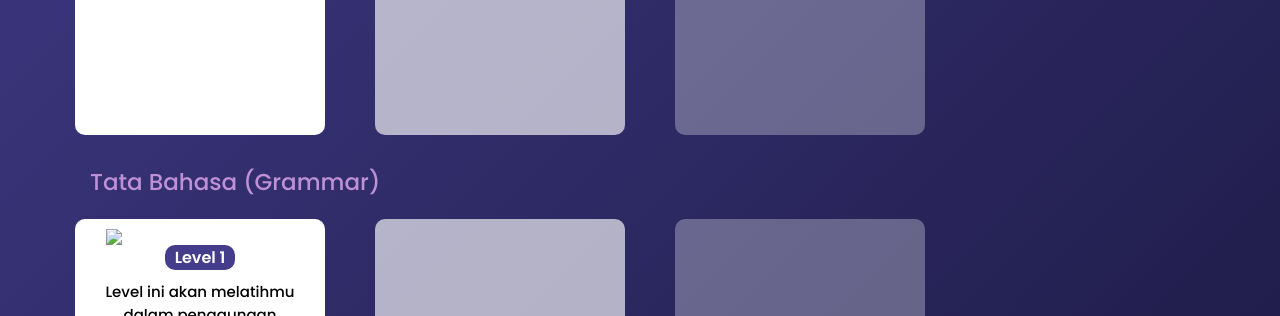
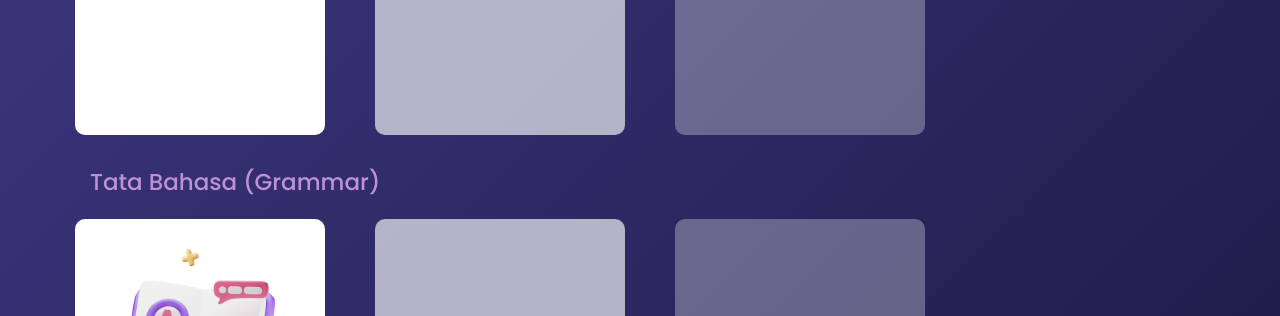
Before and after one commit to nonahuang/StarEN, a plain HTML site: page learn.html in a window 1280 px wide. Shown: the part 584-900 px from the top of the page. Drawn offline with nearby package versions, Linux system fonts and the light colour scheme; the site is published under a folder, as on GitHub Pages, so addresses that start at the root find nothing.

Commit message:
Update learn.html

```diff
--- a/learn.html
+++ b/learn.html
@@ -44,7 +44,7 @@
             <div class="cards">
                 <div class="card">
                     <a href="quiz2.html">
-                    <img src="/images/grammar.png">
+                    <img src="images/grammar.png">
                     <h4>Level 1</h4>
                     <p>Level ini akan melatihmu dalam penggunaan grammar dasar!</p>
                     </a>
```
